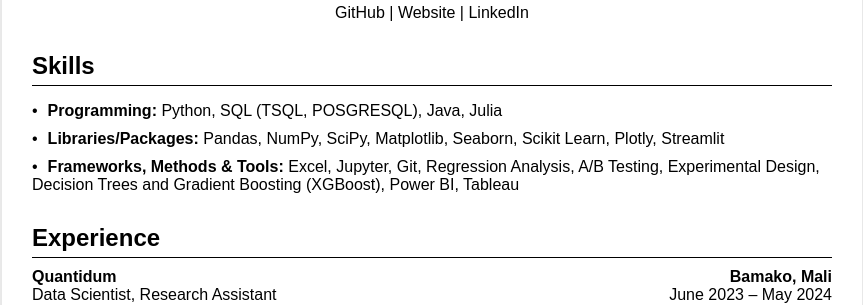
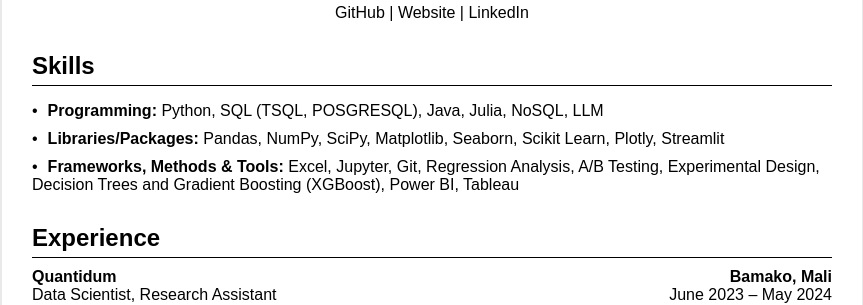
Before and after one commit to obtbe/zeidombo.github.io, a Jekyll site: the page resume.html, which Jekyll copies as it is, in a window 1280 px wide. Shown: the part 149-454 px from the top of the page, without its empty margins (208-1071 px from the left). Built offline with Jekyll 4.4.1, drawn with Linux system fonts in a browser that asks for light colours.

Commit message:
added more tech tools

```diff
--- a/resume.html
+++ b/resume.html
@@ -102,7 +102,7 @@
         <div class="section">
             <h2>Skills</h2>
             <ul>
-                <li><span>Programming:</span> Python, SQL (TSQL, POSGRESQL), Java, Julia</li>
+                <li><span>Programming:</span> Python, SQL (TSQL, POSGRESQL), Java, Julia, NoSQL, LLM</li>
                 <li><span>Libraries/Packages:</span> Pandas, NumPy, SciPy, Matplotlib, Seaborn, Scikit Learn, Plotly, Streamlit</li>
                 <li><span>Frameworks, Methods & Tools:</span> Excel, Jupyter, Git, Regression Analysis, A/B Testing, Experimental Design, Decision Trees and Gradient Boosting (XGBoost), Power BI, Tableau</li>
             </ul>
```
